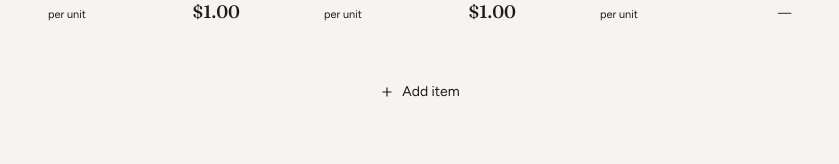
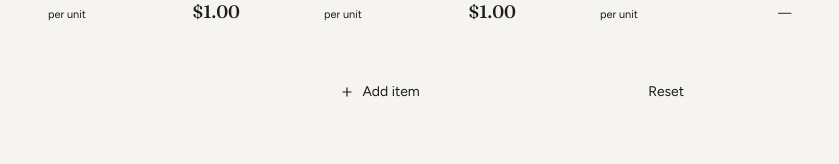
Before and after one commit to shengng325/unit-price-calculator, a Next.js app: page / in a window 1280 px wide. Both pictures are taken after typing "5", "5", "5", "5" into the empty fields and a click on the button "Add item". Shown: the part 407-571 px from the top of the page, without its empty margins (220-1059 px from the left). Built offline with nearby package versions, Linux system fonts and the light colour scheme.

Commit message:
add reset button

```diff
--- a/app/page.tsx
+++ b/app/page.tsx
@@ -334,11 +334,11 @@ export default function Home() {
         </div>
       </div>
 
-      {/* Add item button — fixed width */}
-      <div className="max-w-[560px] mx-auto">
+      {/* Add item / Reset row — fixed width */}
+      <div className="max-w-[560px] mx-auto flex items-center gap-3 mb-8">
         <button
           onClick={addItem}
-          className="w-full py-3 rounded-2xl text-sm flex items-center justify-center gap-2 transition-all mb-8"
+          className="flex-1 py-3 rounded-2xl text-sm flex items-center justify-center gap-2 transition-all"
           style={{
             border: "1.5px dashed var(--color-border)",
             color: "var(--color-muted)",
@@ -355,6 +355,23 @@ export default function Home() {
           <PlusIcon />
           Add item
         </button>
+        {items.length > 2 && (
+          <button
+            onClick={() => {
+              counter = 3;
+              setItems([
+                { id: 1, price: "", quantity: "" },
+                { id: 2, price: "", quantity: "" },
+              ]);
+            }}
+            className="text-sm px-4 py-3 transition-colors"
+            style={{ color: "var(--color-faint)" }}
+            onMouseEnter={(e) => (e.currentTarget.style.color = "var(--color-muted)")}
+            onMouseLeave={(e) => (e.currentTarget.style.color = "var(--color-faint)")}
+          >
+            Reset
+          </button>
+        )}
       </div>
 
       {/* Results — fixed width */}
```
